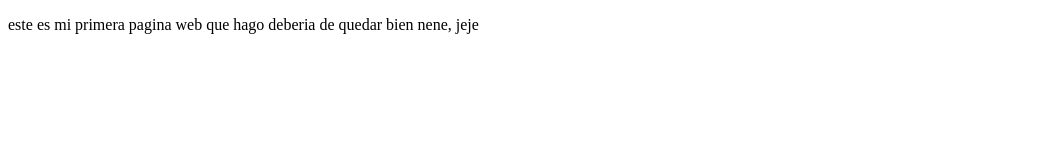
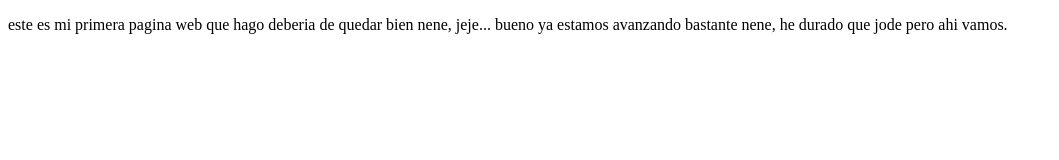
Before and after one commit to RamgLR/platzi, a plain HTML site: page index.html in a window 1280 px wide. Shown: the whole page, without its empty margins (0-1059 px from the left). Drawn offline with Linux system fonts and the light colour scheme.

Commit message:
first commit

```diff
--- a/index.html
+++ b/index.html
@@ -8,7 +8,8 @@
 </head>
 <body>
     <p>este es mi primera pagina web que hago
-        deberia de quedar bien nene, jeje
+        deberia de quedar bien nene, jeje... bueno ya estamos avanzando
+        bastante nene, he durado que jode pero ahi vamos.
     </p>
 
 </body>
```
Also changed, not shown: 1 other file.
